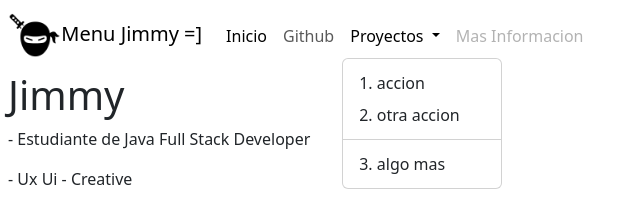
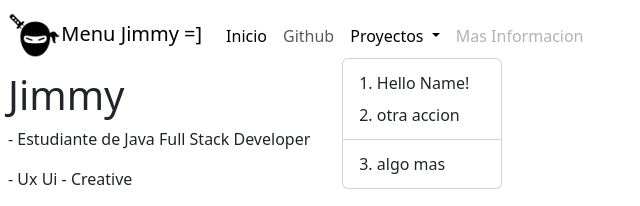
Before and after one commit to jimmyarq/ch22-bootstrap, a plain HTML site: page index.html in a window 1280 px wide. Both pictures are taken after a click on the button "Proyectos". Shown: the top 206 px of the page, 4-644 px from the left. Drawn offline with nearby package versions, Linux system fonts and the light colour scheme.

Commit message:
Add files via upload

```diff
--- a/index.html
+++ b/index.html
@@ -39,7 +39,7 @@
                             Proyectos
                         </a>
                         <ul class="dropdown-menu">
-                            <li><a class="dropdown-item" href="#"> 1. accion </a></li>
+                            <li><a class="dropdown-item" href="./conceptos/practica/index.html"> 1. Hello Name! </a></li>
                             <li><a class="dropdown-item" href="#"> 2. otra accion </a></li>
                             <li>
                                 <hr class="dropdown-divider">
```
